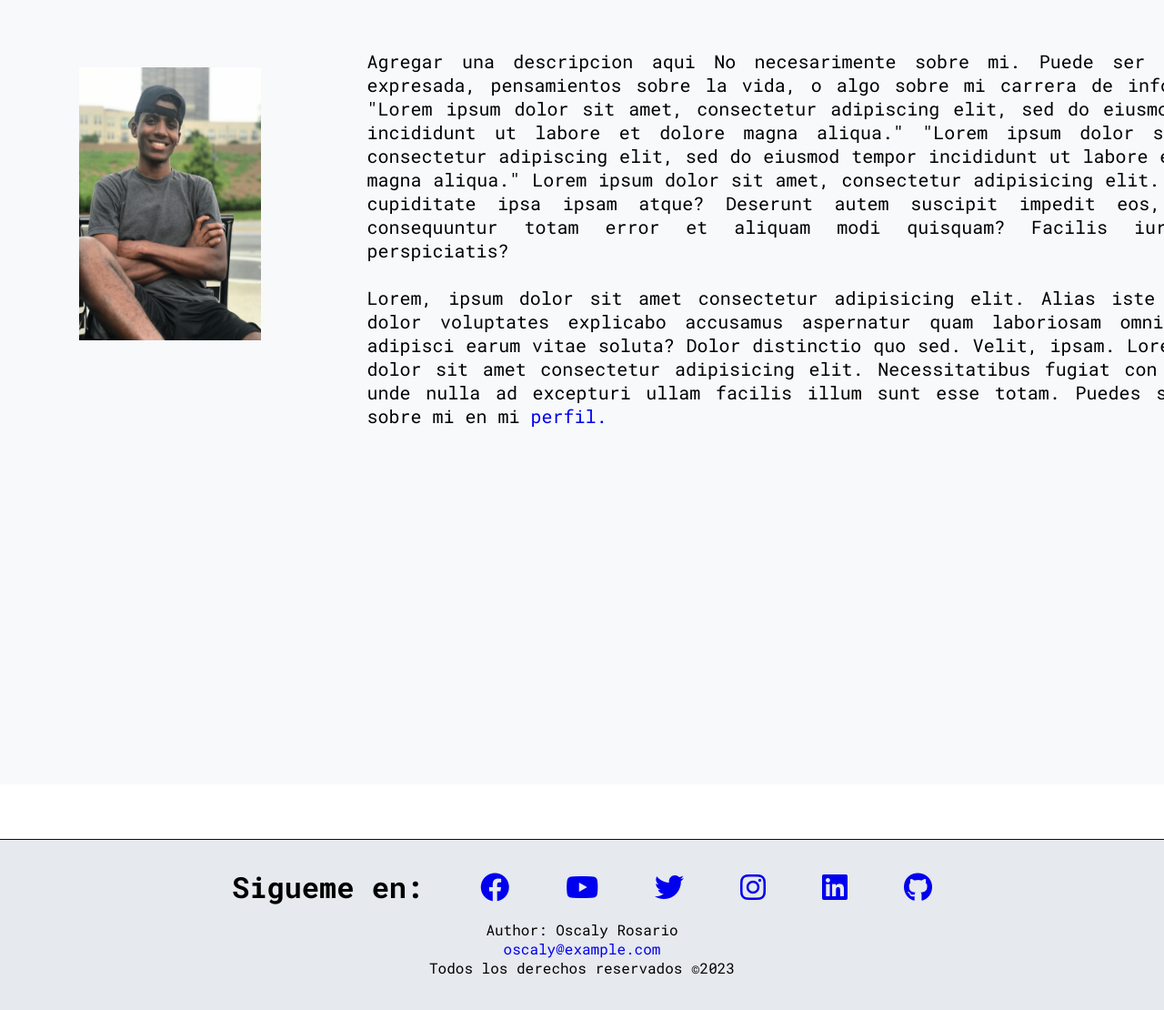
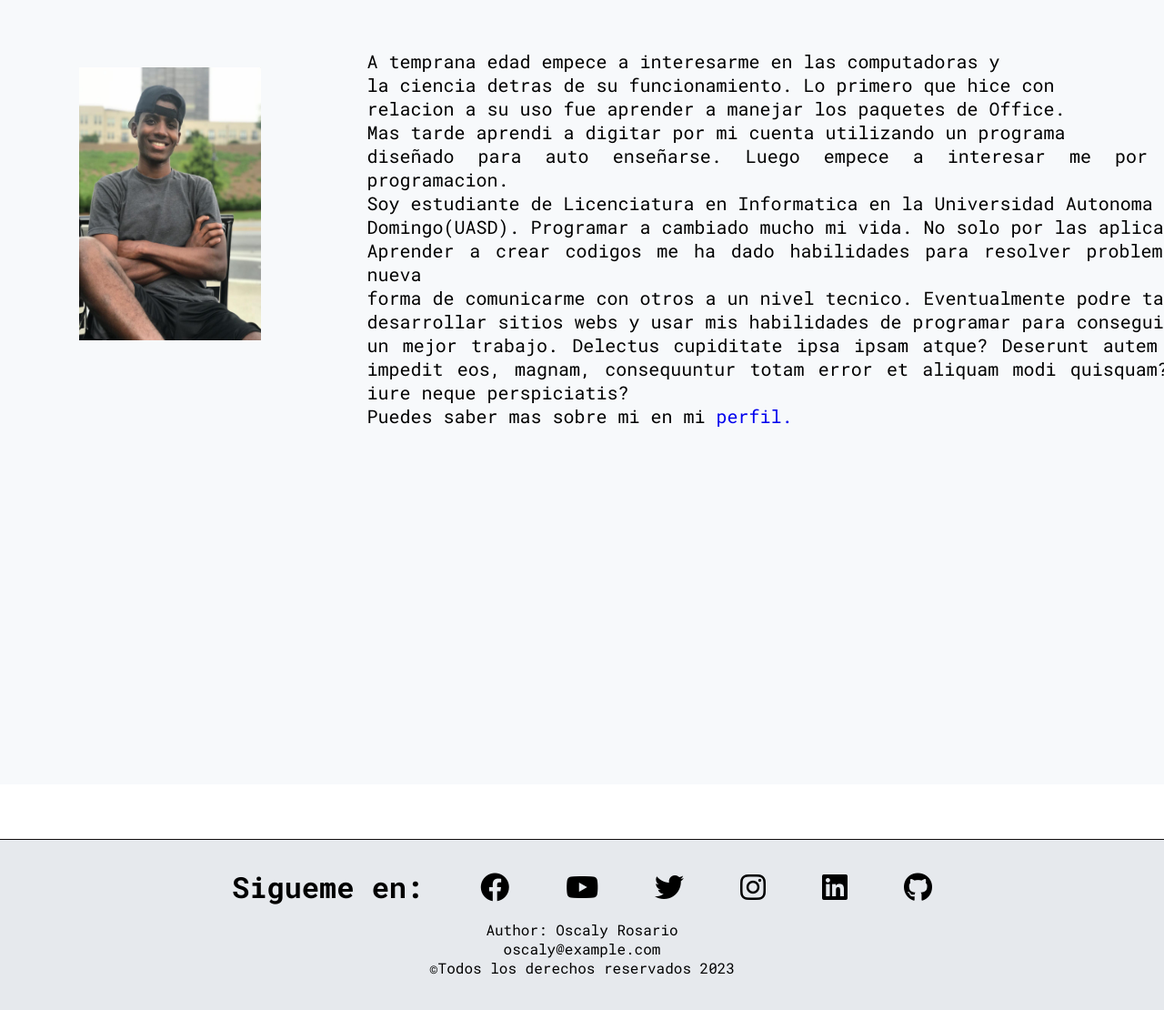
Before and after one commit to sOcyalRM/Blog-de-Oscaly, a plain HTML site: page index.html in a window 1280 px wide. Shown: the part 464-1574 px from the top of the page at 91% size. Drawn offline with Linux system fonts and the light colour scheme.

Commit message:
Updates on style CSS

```diff
--- a/css/main.css
+++ b/css/main.css
@@ -358,6 +358,10 @@ Body*/
   padding: 15px 5px 40px 5px;
   background-color:  #e6e9ed;;
   border-top:solid 1px #110d0d; /*Para crear linea en parte superior que separa elementos*/
+}
+
+.footerPie a{
+  color:#000000;
 }
 
 .social-icons{
--- a/index.html
+++ b/index.html
@@ -88,20 +88,17 @@
                 </figure>
                 <div>
                     <p class="parrafo">
-                        Agregar una descripcion aqui No necesarimente sobre mi. Puede ser una idea
-                        expresada, pensamientos sobre la vida, o algo sobre mi carrera de informatica.
-                        "Lorem ipsum dolor sit amet, consectetur adipiscing elit, sed
-                        do eiusmod tempor incididunt ut labore et dolore magna aliqua."
-                        "Lorem ipsum dolor sit amet, consectetur adipiscing elit, sed
-                        do eiusmod tempor incididunt ut labore et dolore magna aliqua."
-                        Lorem ipsum dolor sit amet, consectetur adipisicing elit. Delectus cupiditate ipsa ipsam atque?
+                        A temprana edad empece a interesarme en las computadoras y<br/> la ciencia detras de su
+                        funcionamiento. Lo primero que hice con <br/>relacion a su uso fue aprender a manejar los
+                        paquetes de Office.<br/> Mas tarde aprendi a digitar por mi cuenta utilizando un programa<br/>
+                        diseñado para auto enseñarse. Luego empece a interesar me por estudiar programacion.<br/>
+                        Soy estudiante de Licenciatura en Informatica en la Universidad Autonoma de Santo <br/>Domingo(UASD).
+                        Programar a cambiado mucho mi vida. No solo por las aplicaciones.<br/> Aprender a crear codigos
+                        me ha dado habilidades para resolver problemas y una nueva<br/> forma de comunicarme con otros
+                        a un nivel tecnico. Eventualmente podre tambien<br/> desarrollar sitios webs y usar mis habilidades
+                        de programar para conseguir<br/> un mejor trabajo.</strong> Delectus cupiditate ipsa ipsam atque?
                         Deserunt autem suscipit impedit eos, magnam, consequuntur totam error et aliquam modi quisquam?
-                        Facilis iure neque perspiciatis?<br><br>
-                        Lorem, ipsum dolor sit amet consectetur adipisicing elit. Alias iste sapiente dolor voluptates
-                        explicabo accusamus aspernatur quam laboriosam omnis, eaque adipisci earum vitae soluta?
-                        Dolor distinctio quo sed. Velit, ipsam.
-                        Lorem ipsum, dolor sit amet consectetur adipisicing elit. Necessitatibus fugiat con
-                        sequatur unde nulla ad excepturi ullam facilis illum sunt esse totam.
+                        Facilis iure neque perspiciatis?<br>
                         Puedes saber mas sobre mi en mi <a class="btn-perfil" href="perfil.html">perfil.</a> </p>
                         <p class="parrafo">
 
@@ -126,7 +123,7 @@
             </div>
             <p>Author: Oscaly Rosario</p>
             <p><a href="mailto:hege@example.com">oscaly@example.com</a></p>
-            <p>Todos los derechos reservados ©2023</p>
+            <p>©Todos los derechos reservados 2023</p>
       </footer>
       <script src="menu.js"></script>
       <script src="js/main.js"></script>
```
Also changed, not shown: contacto.html (+5 -4 lines).
